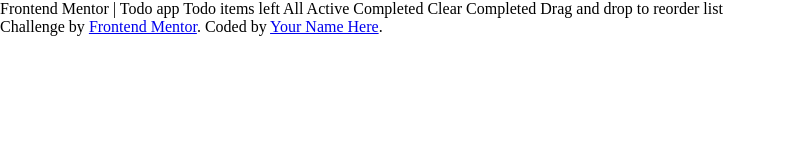
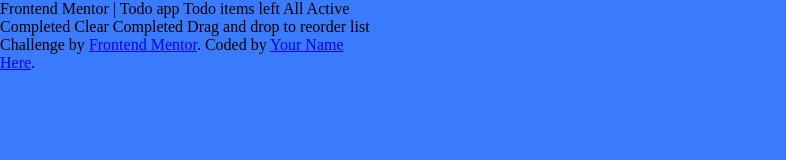
Before and after one commit to DanMcknightQT/TODO-APP, a plain HTML site: page index.html in a window 1280 px wide. Shown: the whole page, without its empty margins (0-786 px from the left). Drawn offline with nearby package versions, Linux system fonts and the light colour scheme; no server answers.

Commit message:
worked on css, moving onto something else

```diff
--- a/css/styles.css
+++ b/css/styles.css
@@ -3,3 +3,10 @@
     margin: 0;
 
 }
+
+body{
+    width: 375px;
+    background-color: hsl(220,98%,61%);
+    background: linear-gradient hsl(192,100%,67%) to
+    hsl(280,87%,65%)
+    }
```
